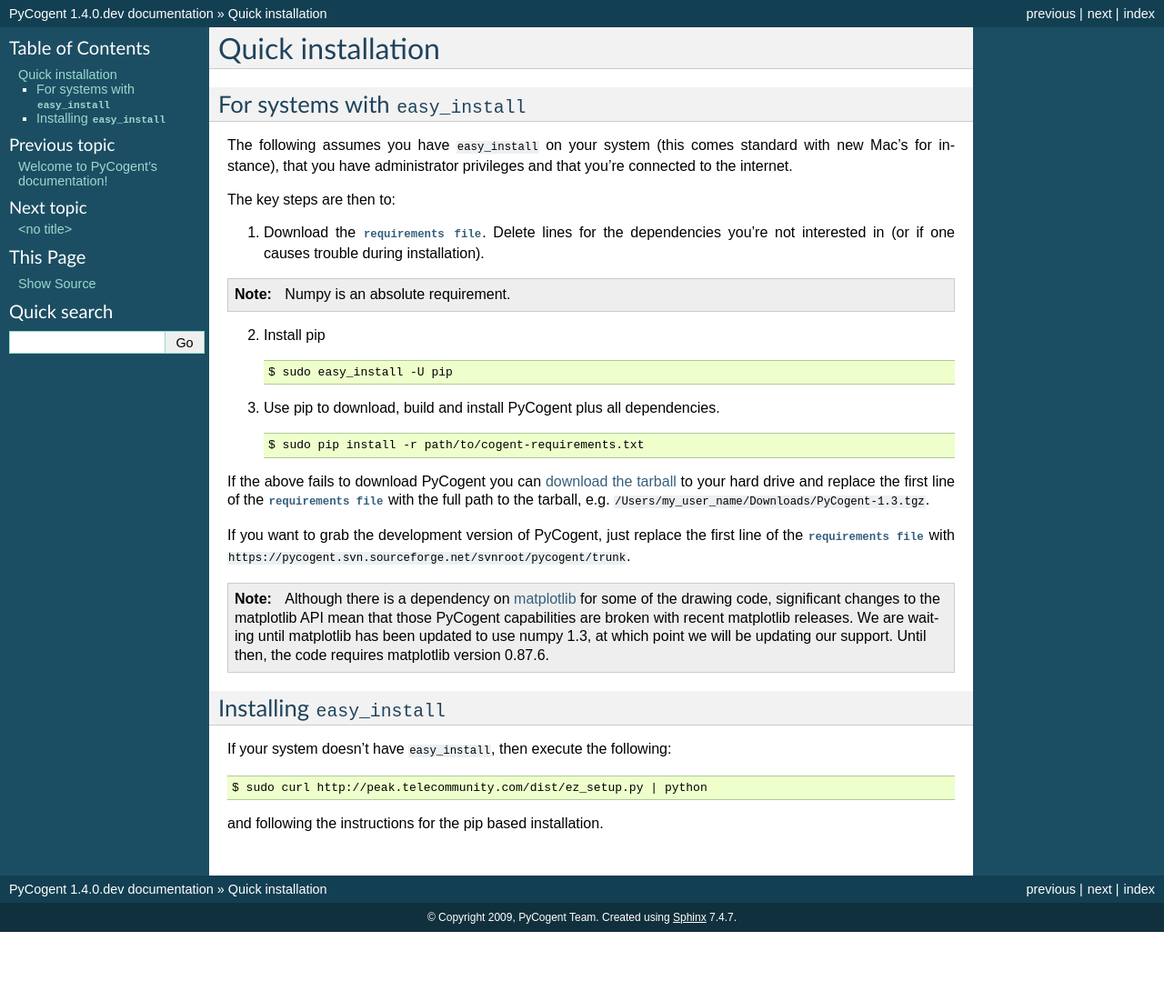
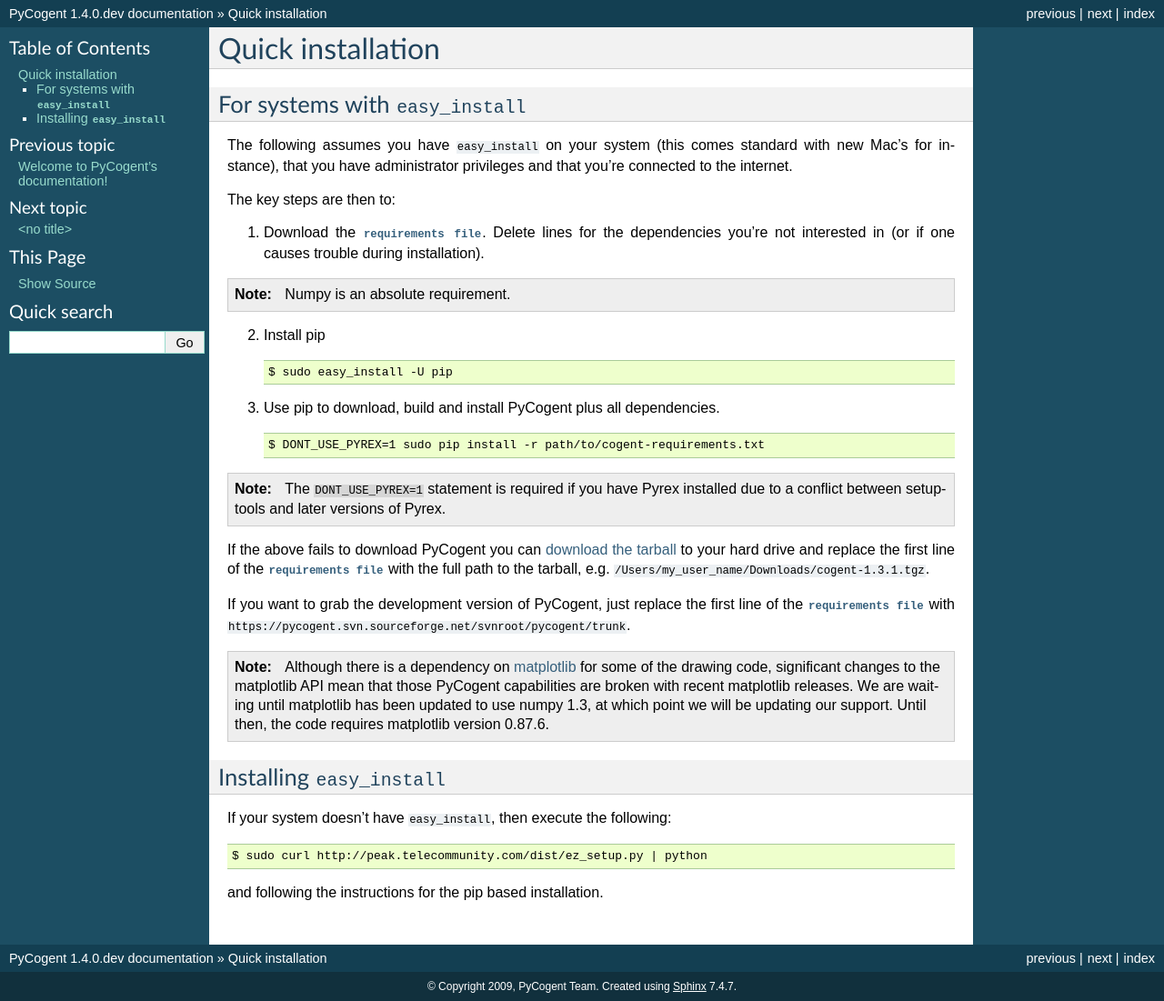
Before and after one commit to cogent3/cogent3, a Sphinx documentation site: the page built from doc/install.rst, in a window 1280 px wide. Shown: the whole page at 91% size. Built offline with Sphinx 7.4.7, drawn with Linux system fonts in a browser that asks for light colours; formulas are drawn with MathJax 3; pages that are not in the unit, such as notebooks, are missing from menus; before the commit the page ends 1025 px from its top, so only the background shows below that.

Commit message:
updated install doc
[CHANGED] indicates workaround for Pyrex/setuptools conflict

```diff
--- a/doc/install.rst
+++ b/doc/install.rst
@@ -20,9 +20,11 @@
 
 3. Use pip to download, build and install PyCogent plus all dependencies. ::
 
-    $ sudo pip install -r path/to/cogent-requirements.txt
+    $ DONT_USE_PYREX=1 sudo pip install -r path/to/cogent-requirements.txt
 
-If the above fails to download PyCogent you can `download the tarball <http://sourceforge.net/projects/pycogent>`_ to your hard drive and replace the first line of the :download:`requirements file <../cogent-requirements.txt>` with the full path to the tarball, e.g. ``/Users/my_user_name/Downloads/PyCogent-1.3.tgz``.
+.. note:: The ``DONT_USE_PYREX=1`` statement is required if you have Pyrex installed due to a conflict between setuptools and later versions of Pyrex.
+
+If the above fails to download PyCogent you can `download the tarball <http://sourceforge.net/projects/pycogent>`_ to your hard drive and replace the first line of the :download:`requirements file <../cogent-requirements.txt>` with the full path to the tarball, e.g. ``/Users/my_user_name/Downloads/cogent-1.3.1.tgz``.
 
 If you want to grab the development version of PyCogent, just replace the first line of the :download:`requirements file <../cogent-requirements.txt>` with ``https://pycogent.svn.sourceforge.net/svnroot/pycogent/trunk``.
 
@@ -33,7 +35,7 @@
 
 .. todo::
 
-    **FOR RELEASE:** update the cogent-requirements.txt file to point to stable release tarball
+    **FOR RELEASE:** update the tarball name for the version.
 
 Installing ``easy_install``
 ---------------------------
```
